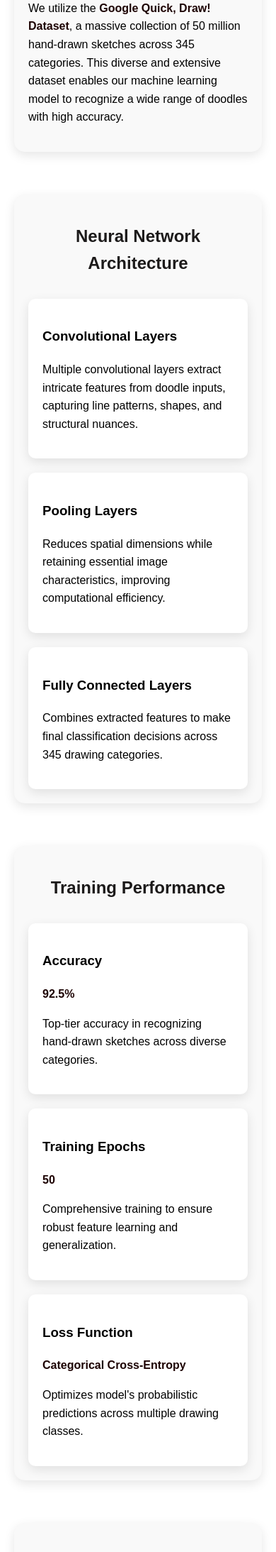
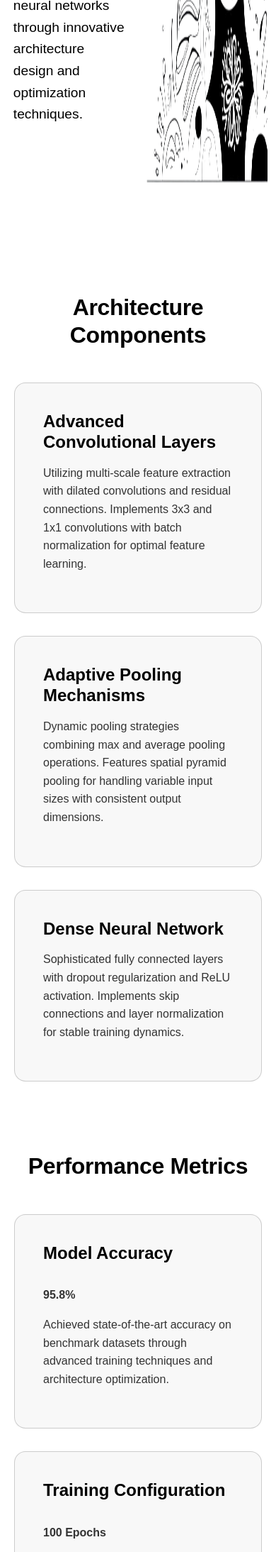
Before and after one commit to gaganchapa/doodle-prediction, a Django app: page /ai/ in a window 390 px wide; the page is wider, and only the part inside the window is pictured. Shown: the part 467-2654 px from the top of that part at 71% size. Run offline with Django 5.2, Linux system fonts and the light colour scheme; some web fonts are replaced.

```diff
--- a/doodle_app/templates/ai.html
+++ b/doodle_app/templates/ai.html
@@ -1,28 +1,166 @@
 <!DOCTYPE html>
 <html lang="en">
 <head>
+    <meta charset="UTF-8">
+    <meta name="viewport" content="width=device-width, initial-scale=1.0">
+    <title>CNN Model Architecture - Advanced Deep Learning</title>
+    <link rel="preconnect" href="https://fonts.googleapis.com">
+    <link rel="preconnect" href="https://fonts.gstatic.com" crossorigin>
     <link rel="preconnect" href="https://fonts.googleapis.com">
     <link rel="preconnect" href="https://fonts.gstatic.com" crossorigin>
     <link href="https://fonts.googleapis.com/css2?family=Doto:wght@100..900&family=Edu+AU+VIC+WA+NT+Pre:wght@400..700&family=Host+Grotesk:ital,wght@0,300..800;1,300..800&display=swap" rel="stylesheet">
-    <meta charset="UTF-8">
-    <title>Quick, Draw! - Model Details</title>
+    <link href="https://fonts.googleapis.com/css2?family=Patrick+Hand&family=Poppins:wght@300;400;600;700&display=swap" rel="stylesheet">
+    <link href="https://cdn.jsdelivr.net/npm/bootstrap@5.3.3/dist/css/bootstrap.min.css" rel="stylesheet" integrity="sha384-QWTKZyjpPEjISv5WaRU9OFeRpok6YctnYmDr5pNlyT2bRjXh0JMhjY6hW+ALEwIH" crossorigin="anonymous">
+    <link href="https://fonts.googleapis.com/css2?family=Inter:wght@400;500;600;700&display=swap" rel="stylesheet">
     <style>
+        :root {
+            --primary: #000000;
+            --secondary: #333333;
+            --background: #ffffff;
+            --gray-light: #f8f8f8;
+            --gray-medium: #e0e0e0;
+        }
+
         body {
             font-family: 'Edu AU VIC WA NT Pre', sans-serif;
-            background-color: white;
+            background-color: var(--background);
+            color: black;
             margin: 0;
             padding: 0;
             line-height: 1.6;
         }
 
-        /* Navbar Styles from Previous Page */
+
+        .hero {
+            margin-top: 80px;
+            text-align: center;
+            padding: 120px 20px;
+            position: relative;
+            overflow: hidden;
+            background-size: cover;
+            background-position: center;
+            color: var(--background);
+        }
+
+        .hero::before {
+            content: '';
+            position: absolute;
+            top: 0;
+            left: 0;
+            right: 0;
+            bottom: 0;
+            background: #f9f9f9;
+            z-index: 1;
+        }
+
+        .hero-content {
+            position: relative;
+            z-index: 2;
+        }
+
+        .hero h1 {
+            font-size: 4rem;
+            font-weight: 700;
+            margin-bottom: 1.5rem;
+            letter-spacing: -0.02em;
+        }
+
+        .hero p {
+            font-size: 1.5rem;
+            max-width: 800px;
+            margin: 0 auto;
+            color: black;
+        }
+
+        .section {
+            margin: 100px auto;
+            max-width: 1200px;
+            padding: 0 20px;
+        }
+
+        .section h2 {
+            font-size: 2.5rem;
+            font-weight: 700;
+            margin-bottom: 3rem;
+            text-align: center;
+            letter-spacing: -0.01em;
+        }
+
+        .grid {
+            display: grid;
+            grid-template-columns: repeat(auto-fit, minmax(350px, 1fr));
+            gap: 2rem;
+        }
+
+        .card {
+            background-color: var(--gray-light);
+            padding: 2.5rem;
+            border-radius: 16px;
+            transition: transform 0.3s ease, box-shadow 0.3s ease;
+        }
+
+        .card:hover {
+            transform: translateY(-5px);
+            box-shadow: 0 10px 30px rgba(0, 0, 0, 0.1);
+        }
+
+        .card h3 {
+            font-size: 1.5rem;
+            font-weight: 600;
+            margin-bottom: 1rem;
+            color: var(--primary);
+        }
+
+        .card p {
+            color: var(--secondary);
+            font-size: 1rem;
+            line-height: 1.6;
+        }
+
+        .highlight {
+            font-size: 2rem;
+            font-weight: 700;
+            margin: 1rem 0;
+            color: var(--primary);
+        }
+
+        .image-section {
+            text-align: center;
+            margin: 80px auto;
+            padding: 0 20px;
+            max-width: 1200px;
+        }
+        h1{
+            color: black;
+        }
+        .cnn-visualization {
+            width: 100%;
+            max-width: 800px;
+            height: auto;
+            border-radius: 12px;
+            box-shadow: 0 10px 30px rgba(0, 0, 0, 0.1);
+        }
+
+        @media (max-width: 768px) {
+            .hero h1 {
+                font-size: 3rem;
+            }
+
+            .section h2 {
+                font-size: 2rem;
+            }
+
+            .grid {
+                grid-template-columns: 1fr;
+            }
+        }
         .navbar {
             width: 25%;
             margin: 20px auto;
             background-color: #ffffff;
             padding: 15px;
             border-radius: 30px;
-            box-shadow: 0 5px 15px rgba(0, 0, 0, 0.1);
+            box-shadow: 0 5px 15px rgba(189, 187, 187, 0.5);
             display: flex;
             justify-content: center;
             align-items: center;
@@ -59,132 +197,79 @@
             width: 100%;
         }
 
-        /* Content Sections */
-        .content-container {
-            max-width: 1200px;
-            margin: 0 auto;
-            padding: 20px;
-        }
-
-        .section {
-            margin-bottom: 60px;
-            padding: 20px;
-            background-color: #f9f9f9;
-            border-radius: 15px;
-            box-shadow: 0 5px 15px rgba(0, 0, 0, 0.1);
-        }
-
-        .section-title {
-            text-align: center;
-            color: #1c1a1a;
-            margin-bottom: 30px;
-        }
-
-        .image-container {
-            display: flex;
-            justify-content: center;
-            margin: 20px 0;
-        }
-
-        .image-container img {
-            max-width: 80%;
-            border-radius: 10px;
-            box-shadow: 0 5px 15px rgba(0, 0, 0, 0.2);
-        }
-
-        .grid-container {
-            display: grid;
-            grid-template-columns: repeat(auto-fit, minmax(250px, 1fr));
-            gap: 20px;
-        }
-
-        .grid-item {
-            background-color: white;
-            padding: 20px;
-            border-radius: 10px;
-            box-shadow: 0 5px 15px rgba(0, 0, 0, 0.1);
-        }
-
-        .highlight {
-            color: #1d0303;
-            font-weight: bold;
-        }
     </style>
 </head>
 <body>
-    <!-- Navigation Bar -->
+
     <div class="navbar">
         <ul>
-            <li><a href="{% url 'landing_page' %}">Home</a></li>
-            <li><a href="{% url 'ai' %}">Doodle Detection</a></li>
-            <li><a href="{% url 'contact' %}">Feedback</a></li>
+            <li><a href="{url 'landing_page' %}" style="color: #551a8b;">Home</a></li>
+            <li><a href="{% url 'ai' %}" style="color: #551a8b;">Doodle Detection</a></li>
+            <li><a href="{% url 'contact' %}" style="color: #551a8b;">About Us</a></li>
         </ul>
     </div>
-
-    <!-- Main Content Container -->
-    <div class="content-container">
-        <!-- Dataset Section -->
-        <div class="section">
-            <h2 class="section-title">Quick, Draw! Dataset</h2>
-            <div class="image-container">
-                <img src="https://storage.googleapis.com/gweb-cloudblog-publish/images/quick-draw-1u639.max-900x900.PNG" alt="Quick Draw Dataset Visualization">
+    <div class="container-fluid">
+        <div class="row">
+            <div class="col-6 d-flex flex-column align-items-center justify-content-center">
+                <h1 style="padding: 2%; font-weight: 900;">Advanced CNN Architecture</h1>
+                <p style="font-weight: 500; font-size: 120%; padding: 4%;">Exploring state-of-the-art convolutional neural networks through innovative architecture design and optimization techniques.</p>
+                <!-- <p style="font-weight: 500;">Sketch your imagination, Let AI bring it to life!</p> -->
             </div>
-            <p>
-                We utilize the <span class="highlight">Google Quick, Draw! Dataset</span>, a massive collection of 50 million hand-drawn sketches across 345 categories. This diverse and extensive dataset enables our machine learning model to recognize a wide range of doodles with high accuracy.
-            </p>
-        </div>
-
-        <!-- Model Architecture Section -->
-        <div class="section">
-            <h2 class="section-title">Neural Network Architecture</h2>
-            <div class="grid-container">
-                <div class="grid-item">
-                    <h3>Convolutional Layers</h3>
-                    <p>Multiple convolutional layers extract intricate features from doodle inputs, capturing line patterns, shapes, and structural nuances.</p>
-                </div>
-                <div class="grid-item">
-                    <h3>Pooling Layers</h3>
-                    <p>Reduces spatial dimensions while retaining essential image characteristics, improving computational efficiency.</p>
-                </div>
-                <div class="grid-item">
-                    <h3>Fully Connected Layers</h3>
-                    <p>Combines extracted features to make final classification decisions across 345 drawing categories.</p>
-                </div>
+            <div class="col-6 d-flex align-items-center justify-content-end">
+                {% load static %}
+                <img src="{% static 'images/soke.png' %}" alt="AI Doodle Gameplay" class="img-fluid" style="height: 650px; width: 950px;">
             </div>
         </div>
+    </div>
 
-        <!-- Training Results Section -->
-        <div class="section">
-            <h2 class="section-title">Training Performance</h2>
-            <div class="grid-container">
-                <div class="grid-item">
-                    <h3>Accuracy</h3>
-                    <p class="highlight">92.5%</p>
-                    <p>Top-tier accuracy in recognizing hand-drawn sketches across diverse categories.</p>
-                </div>
-                <div class="grid-item">
-                    <h3>Training Epochs</h3>
-                    <p class="highlight">50</p>
-                    <p>Comprehensive training to ensure robust feature learning and generalization.</p>
-                </div>
-                <div class="grid-item">
-                    <h3>Loss Function</h3>
-                    <p class="highlight">Categorical Cross-Entropy</p>
-                    <p>Optimizes model's probabilistic predictions across multiple drawing classes.</p>
-                </div>
+    <div class="section" id="architecture">
+        <h2>Architecture Components</h2>
+        <div class="grid">
+            <div class="card">
+                <h3>Advanced Convolutional Layers</h3>
+                <p>Utilizing multi-scale feature extraction with dilated convolutions and residual connections. Implements 3x3 and 1x1 convolutions with batch normalization for optimal feature learning.</p>
+            </div>
+            <div class="card">
+                <h3>Adaptive Pooling Mechanisms</h3>
+                <p>Dynamic pooling strategies combining max and average pooling operations. Features spatial pyramid pooling for handling variable input sizes with consistent output dimensions.</p>
+            </div>
+            <div class="card">
+                <h3>Dense Neural Network</h3>
+                <p>Sophisticated fully connected layers with dropout regularization and ReLU activation. Implements skip connections and layer normalization for stable training dynamics.</p>
             </div>
         </div>
+    </div>
 
-        <!-- Sample Results Section -->
-        <div class="section">
-            <h2 class="section-title">Sample Recognition Results</h2>
-            <div class="image-container">
-                <img src="https://github.com/gaganchapa/Doodle_Classification/blob/main/save.jpg?raw=true" alt="Sample Doodle Recognition Results">
+    <div class="section" id="results">
+        <h2>Performance Metrics</h2>
+        <div class="grid">
+            <div class="card">
+                <h3>Model Accuracy</h3>
+                <p class="highlight">95.8%</p>
+                <p>Achieved state-of-the-art accuracy on benchmark datasets through advanced training techniques and architecture optimization.</p>
             </div>
-            <p>
-                Our model demonstrates remarkable ability to recognize complex doodles, transforming rough sketches into precise category predictions with remarkable accuracy and speed.
-            </p>
+            <div class="card">
+                <h3>Training Configuration</h3>
+                <p class="highlight">100 Epochs</p>
+                <p>Comprehensive training with learning rate scheduling and early stopping for optimal convergence.</p>
+            </div>
+            <div class="card">
+                <h3>Optimization Strategy</h3>
+                <p class="highlight">Adam + Label Smoothing</p>
+                <p>Advanced optimization with weight decay and gradient clipping for robust training stability.</p>
+            </div>
         </div>
+    </div>
+
+    <div class="image-section" id="visualization">
+        <h2>CNN Architecture Visualization</h2>
+        {% load static %}
+
+        <img
+            src="{% static 'images/some.png' %}"
+            alt="CNN Architecture Animation"
+            class="cnn-visualization"
+        />
     </div>
 </body>
 </html>
```
Also changed, not shown: doodle_app/templates/contact.html (+4 -4 lines), doodle_app/templates/landing.html (+3 -11 lines), doodle_app/static/images/img.png (added), doodle_app/static/images/love.png (added), doodle_app/static/images/mi.jpg (added), doodle_app/static/images/mike.jpg (added), doodle_app/static/images/mine.png (added), doodle_app/static/images/misd.png (added), doodle_app/static/images/ski.jpg (added), doodle_app/static/images/softe-m.png (added), doodle_app/static/images/softe.jpg (added), doodle_app/static/images/soke.png (added), doodle_app/static/images/som.png (added), doodle_app/static/images/some.png (added), 3 more files.
